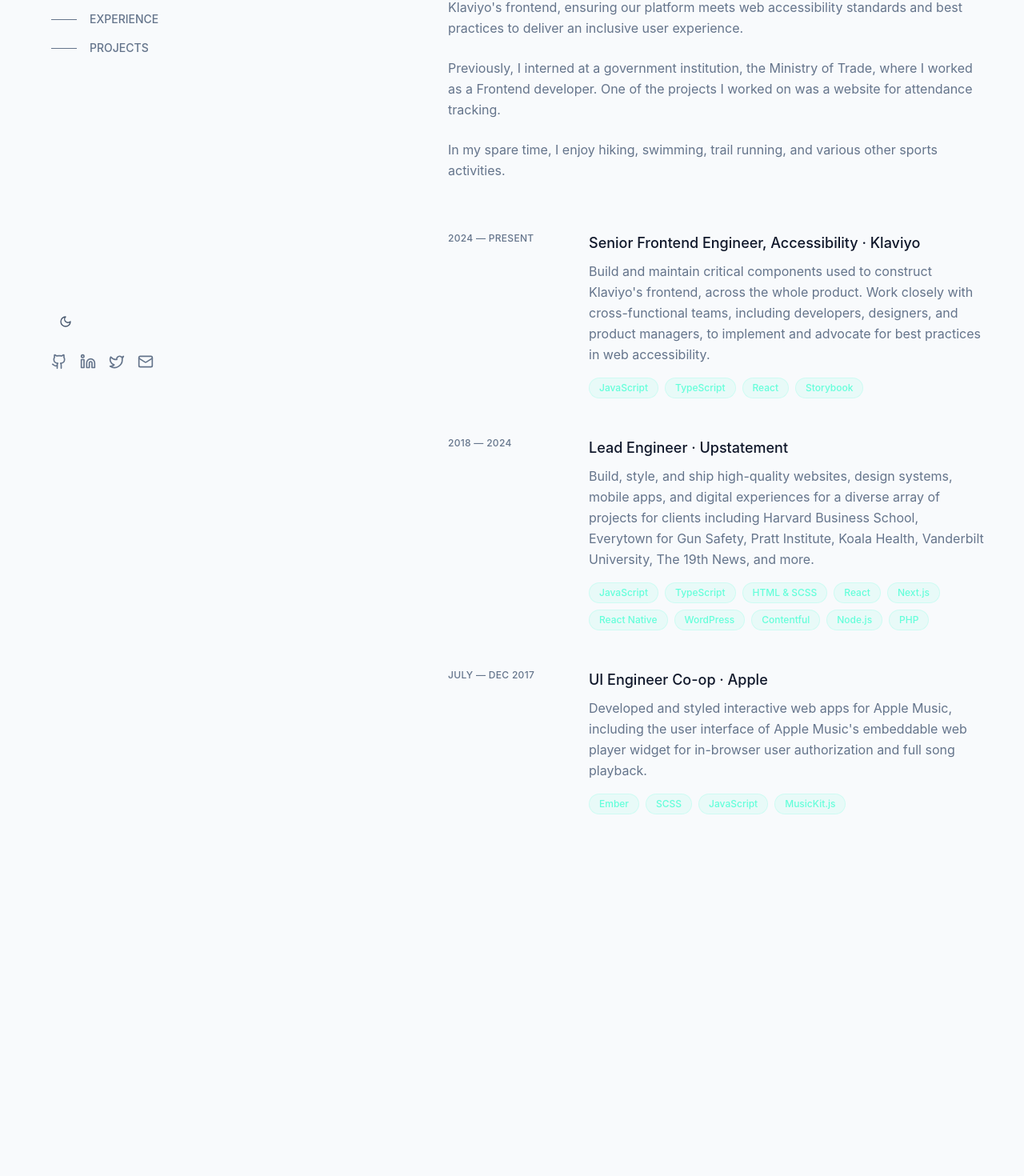
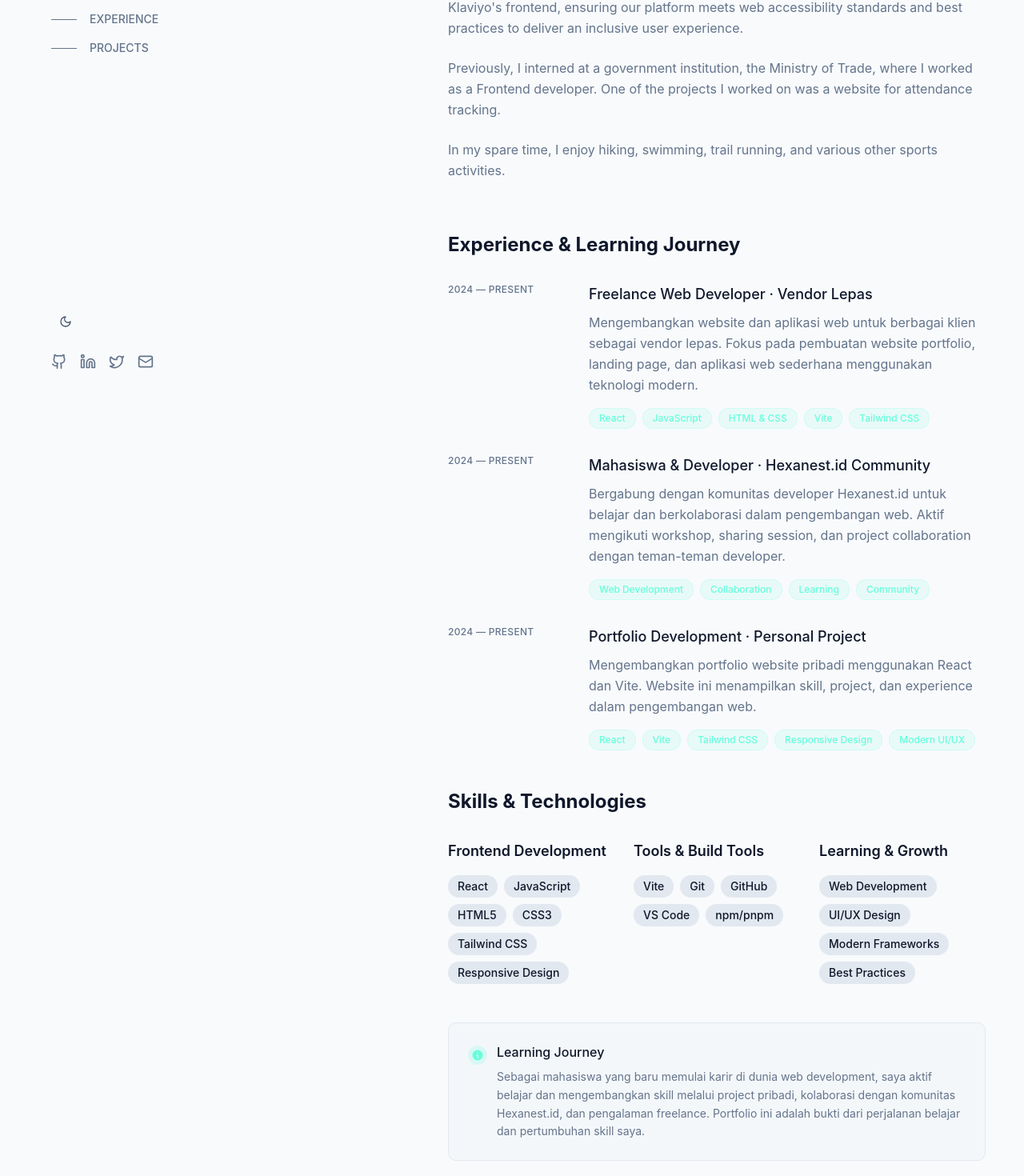
Before and after one commit to potydev/portfolio-potydev, a React (Vite) app: page / in a window 1280 px wide. Shown: the part 274-1744 px from the top of the page at 80% size. Built offline with nearby package versions, Linux system fonts and the light colour scheme.

Commit message:
Update Experience section: Add realistic background as student with freelance experience and Hexanest.id community

```diff
--- a/src/components/Experience.jsx
+++ b/src/components/Experience.jsx
@@ -3,35 +3,54 @@
     {
       id: 1,
       period: "2024 — PRESENT",
-      title: "Senior Frontend Engineer, Accessibility",
-      company: "Klaviyo",
-      description: "Build and maintain critical components used to construct Klaviyo's frontend, across the whole product. Work closely with cross-functional teams, including developers, designers, and product managers, to implement and advocate for best practices in web accessibility.",
-      technologies: ["JavaScript", "TypeScript", "React", "Storybook"],
-      link: "https://klaviyo.com"
+      title: "Freelance Web Developer",
+      company: "Vendor Lepas",
+      description: "Mengembangkan website dan aplikasi web untuk berbagai klien sebagai vendor lepas. Fokus pada pembuatan website portfolio, landing page, dan aplikasi web sederhana menggunakan teknologi modern.",
+      technologies: ["React", "JavaScript", "HTML & CSS", "Vite", "Tailwind CSS"],
+      link: "#"
     },
     {
       id: 2,
-      period: "2018 — 2024",
-      title: "Lead Engineer",
-      company: "Upstatement",
-      description: "Build, style, and ship high-quality websites, design systems, mobile apps, and digital experiences for a diverse array of projects for clients including Harvard Business School, Everytown for Gun Safety, Pratt Institute, Koala Health, Vanderbilt University, The 19th News, and more.",
-      technologies: ["JavaScript", "TypeScript", "HTML & SCSS", "React", "Next.js", "React Native", "WordPress", "Contentful", "Node.js", "PHP"],
-      link: "https://upstatement.com"
+      period: "2024 — PRESENT",
+      title: "Mahasiswa & Developer",
+      company: "Hexanest.id Community",
+      description: "Bergabung dengan komunitas developer Hexanest.id untuk belajar dan berkolaborasi dalam pengembangan web. Aktif mengikuti workshop, sharing session, dan project collaboration dengan teman-teman developer.",
+      technologies: ["Web Development", "Collaboration", "Learning", "Community"],
+      link: "https://hexanest.id"
     },
     {
       id: 3,
-      period: "JULY — DEC 2017",
-      title: "UI Engineer Co-op",
-      company: "Apple",
-      description: "Developed and styled interactive web apps for Apple Music, including the user interface of Apple Music's embeddable web player widget for in-browser user authorization and full song playback.",
-      technologies: ["Ember", "SCSS", "JavaScript", "MusicKit.js"],
-      link: "https://apple.com"
+      period: "2024 — PRESENT",
+      title: "Portfolio Development",
+      company: "Personal Project",
+      description: "Mengembangkan portfolio website pribadi menggunakan React dan Vite. Website ini menampilkan skill, project, dan experience dalam pengembangan web.",
+      technologies: ["React", "Vite", "Tailwind CSS", "Responsive Design", "Modern UI/UX"],
+      link: "https://github.com/potydev/portfolio-potydev"
+    }
+  ]
+
+  const skills = [
+    {
+      category: "Frontend Development",
+      items: ["React", "JavaScript", "HTML5", "CSS3", "Tailwind CSS", "Responsive Design"]
+    },
+    {
+      category: "Tools & Build Tools",
+      items: ["Vite", "Git", "GitHub", "VS Code", "npm/pnpm"]
+    },
+    {
+      category: "Learning & Growth",
+      items: ["Web Development", "UI/UX Design", "Modern Frameworks", "Best Practices"]
     }
   ]
 
   return (
     <section id="experience" className="mb-16">
       <div className="space-y-12">
+        {/* Experience Section */}
+        <div>
+          <h2 className="text-2xl font-bold text-foreground mb-8">Experience & Learning Journey</h2>
+          <div className="space-y-8">
             {experiences.map((exp) => (
               <div key={exp.id} className="group relative">
                 <div className="grid grid-cols-1 lg:grid-cols-4 gap-4 lg:gap-8">
@@ -78,6 +97,48 @@
               </div>
             ))}
           </div>
+        </div>
+
+        {/* Skills Section */}
+        <div>
+          <h2 className="text-2xl font-bold text-foreground mb-8">Skills & Technologies</h2>
+          <div className="grid grid-cols-1 md:grid-cols-3 gap-6">
+            {skills.map((skillGroup) => (
+              <div key={skillGroup.category} className="space-y-4">
+                <h3 className="text-lg font-semibold text-foreground">{skillGroup.category}</h3>
+                <div className="flex flex-wrap gap-2">
+                  {skillGroup.items.map((skill) => (
+                    <span
+                      key={skill}
+                      className="px-3 py-1 text-sm font-medium bg-secondary text-secondary-foreground rounded-full"
+                    >
+                      {skill}
+                    </span>
+                  ))}
+                </div>
+              </div>
+            ))}
+          </div>
+        </div>
+
+        {/* Learning Path Note */}
+        <div className="bg-muted/50 p-6 rounded-lg border">
+          <div className="flex items-start space-x-3">
+            <div className="w-6 h-6 rounded-full bg-primary/20 flex items-center justify-center flex-shrink-0 mt-1">
+              <svg className="w-4 h-4 text-primary" fill="currentColor" viewBox="0 0 20 20">
+                <path fillRule="evenodd" d="M18 10a8 8 0 11-16 0 8 8 0 0116 0zm-7-4a1 1 0 11-2 0 1 1 0 012 0zM9 9a1 1 0 000 2v3a1 1 0 001 1h1a1 1 0 100-2v-3a1 1 0 00-1-1H9z" clipRule="evenodd" />
+              </svg>
+            </div>
+            <div>
+              <h4 className="font-medium text-foreground mb-2">Learning Journey</h4>
+              <p className="text-sm text-muted-foreground leading-relaxed">
+                Sebagai mahasiswa yang baru memulai karir di dunia web development, saya aktif belajar dan mengembangkan skill melalui project pribadi,
+                kolaborasi dengan komunitas Hexanest.id, dan pengalaman freelance. Portfolio ini adalah bukti dari perjalanan belajar dan pertumbuhan skill saya.
+              </p>
+            </div>
+          </div>
+        </div>
+      </div>
     </section>
   )
 }
```
Lines whose indentation alone changed are shown as unchanged.
